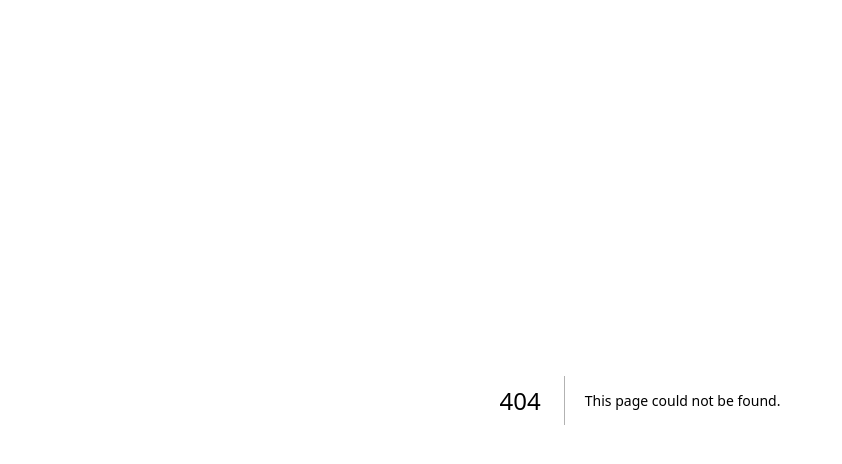
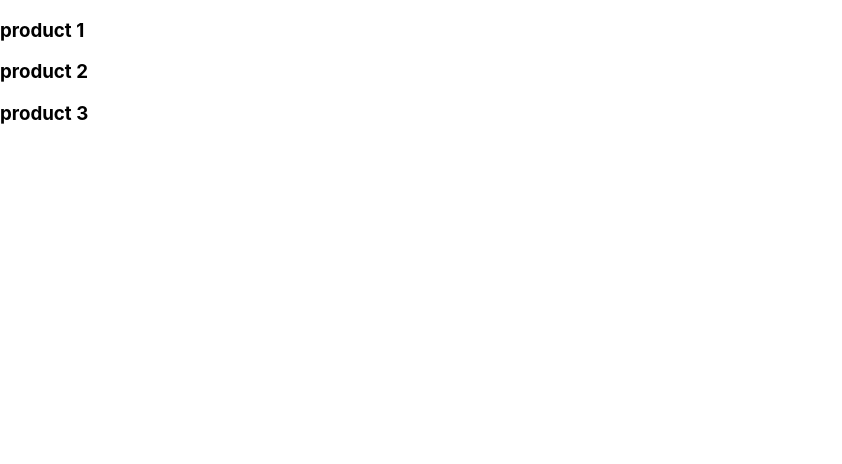
Before and after one commit to Arifulcode/nextjs_learning, a Next.js app: page /product in a window 1280 px wide. Before the commit this address had no page. Shown: the top 464 px of the page, without its empty margins (0-842 px from the left). Built offline with nearby package versions, Linux system fonts and the light colour scheme.

Commit message:
dynamic route added this app

```diff
--- /dev/null
+++ b/pages/product/index.tsx
@@ -0,0 +1,10 @@
+function ProductList(){
+    return (
+        <>
+            <h3>product 1</h3>
+            <h3>product 2</h3>
+            <h3>product 3</h3>
+        </>
+    )
+}
+export default ProductList
--- /dev/null
+++ b/pages/product/sweater.tsx
@@ -0,0 +1,4 @@
+function Sweater(){
+    return <h2>Sweater page</h2>
+}
+export default Sweater
```
Also changed, not shown: pages/product/[productid].tsx (added, +8 -0 lines).
